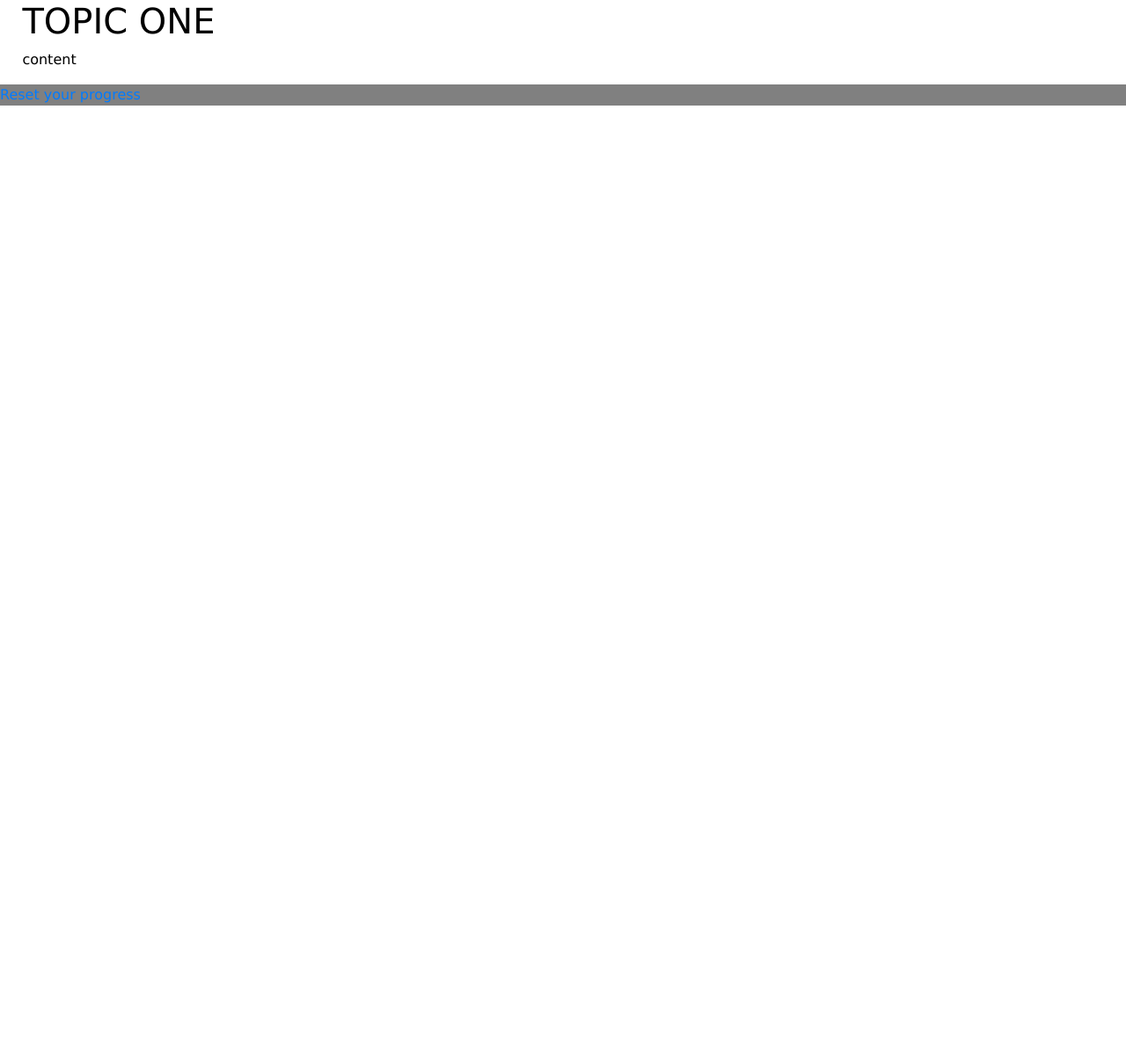
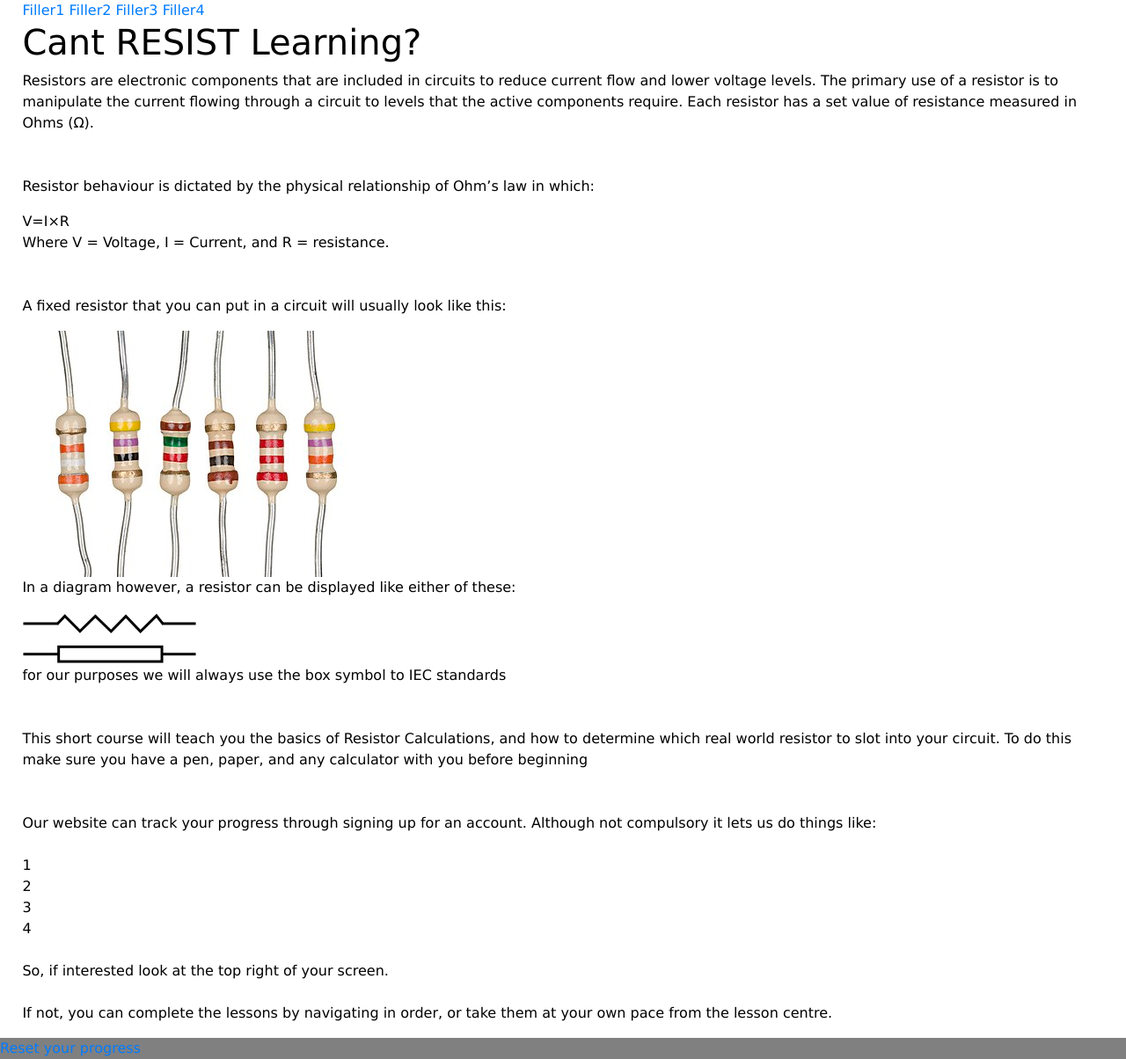
Before and after one commit to lfelstead/CITS3403_Project, a Flask app: page / in a window 1280 px wide. Shown: the part 45-1249 px from the top of the page at 88% size. Before the commit the page ends 165 px from the top, so only its background shows below. Run offline with Flask 2, Linux system fonts and the light colour scheme; some libraries are stand-ins or nearby versions.

Commit message:
website now can flashes messages and renamed homepage

```diff
--- a/app/forms.py
+++ b/app/forms.py
@@ -1,6 +1,7 @@
 from flask_wtf import FlaskForm
 from flask_wtf.file import FileField, FileAllowed
 from flask_login import current_user
+from flask import flash
 from wtforms import StringField, PasswordField, SubmitField, BooleanField, IntegerField, TextAreaField
 from wtforms.validators import DataRequired, Length, Email, EqualTo, ValidationError
 from app.models import User
@@ -29,14 +30,14 @@ class RegistrationForm(FlaskForm):
         user = User.query.filter(func.lower(User.username) == func.lower(username.data)).first()
 
         if user:
-            raise ValidationError('That username is taken. Please choose a different one')
+            flash('That username is taken. Please choose a different one', 'danger')
         elif not bool(re.match("^[A-Za-z0-9_]*$", username.data)):
-            raise ValidationError('Usernames can only consist of letters, numbers and/or underscores. Please choose a different one')
+            flash('Usernames can only consist of letters, numbers and/or underscores. Please choose a different one', 'danger')
 
     def validate_email(self, email):
         user = User.query.filter_by(email=email.data).first()
         if user:
-            raise ValidationError('That email is taken. Please choose a different one')
+            flash('That email is taken. Please choose a different one', 'danger')
 
 class LoginForm(FlaskForm):
     email = StringField('Email', validators=[DataRequired(),Email()])
@@ -59,9 +60,9 @@ class EditProfileForm(FlaskForm):
             user = User.query.filter(func.lower(User.username) == func.lower(self.username.data)).first()
 
             if user is not None:
-                raise ValidationError('That username is taken. Please choose a different one')
+                flash('That username is taken. Please choose a different one', 'danger')
             elif not bool(re.match("^[A-Za-z0-9_]*$", username.data)):
-                raise ValidationError('Usernames can only consist of letters, numbers and/or underscores. Please choose a different one')
+                flash('Usernames can only consist of letters, numbers and/or underscores. Please choose a different one', 'danger')
 
 
 def Make_Questions():
--- a/app/routes.py
+++ b/app/routes.py
@@ -11,7 +11,7 @@ from sqlalchemy import func
 @app.route("/")
 @app.route("/home")
 def home():
-    return render_template("topics/home.html")
+    return render_template("home.html")
 
 @app.route("/one")
 def one():
@@ -62,6 +62,7 @@ def quiz():
 
             return redirect(url_for('results'))
         return render_template("quiz.html", data=data, form=form)
+    flash('Please login to begin the quiz', 'info')
     return redirect(url_for('login'))
 
 @app.route("/results", methods = ['GET','POST'])
@@ -89,7 +90,7 @@ def register():
         user = User(username=form.username.data, email=form.email.data, password=bcrypt.generate_password_hash(form.password.data).decode('utf-8'))
         db.session.add(user)
         db.session.commit()
-        flash(f'Account Created For {form.username.data}.', 'success')
+        flash("Account successfully created! Please login with your creditials", "success")
         return redirect(url_for('login'))
     return render_template('register.html', title= 'Registration', form=form)
 
@@ -98,12 +99,15 @@ def login():
     if current_user.is_authenticated:
         return redirect(url_for('home'))
     form = LoginForm()
-    if form.validate_on_submit():
-        user = User.query.filter_by(email=form.email.data).first()
-        if user and bcrypt.check_password_hash(user.password, form.password.data):
-            login_user(user,remember=form.remember.data)
-            next_page = request.args.get('next')
-            return redirect(next_page) if next_page else redirect(url_for('home'))
+    if form.is_submitted():
+        if form.validate_on_submit():
+            user = User.query.filter_by(email=form.email.data).first()
+            if user and bcrypt.check_password_hash(user.password, form.password.data):
+                login_user(user,remember=form.remember.data)
+                next_page = request.args.get('next')
+                return redirect(next_page) if next_page else redirect(url_for('home'))
+        else:
+            flash("Sorry, we don't have an account linked to that username and password. Please check your spelling or create an account.", "danger")
 
     return render_template('login.html', title= 'Login', form=form)
 
--- a/app/templates/HomeScreen.html
+++ b/app/templates/home.html
@@ -1,23 +1,5 @@
-<!DOCTYPE html>
-<html>
-  <head>
-    <!-- Tab title -->
-    <title>Website Title</title>
-
-    <!-- link stylesheet for topbar-->
-    <link
-      rel="stylesheet"
-      href="{{url_for('static', filename='css/layout.css')}}"
-    />
-  </head>
-  <body>
-    <!-- create topbar-->
-    <div id="topbar">
-      <a class="active" href="#home">Home</a>
-      <a href="#Lesson-Centre">Lesson Centre</a>
-      <a href="#References">References</a>
-      <a href="#About">About</a>
-    </div>
+{% extends "layout.html" %}
+{% block content %}
 
     <!-- create sidebar -->
     <div class="sidebar">
@@ -103,5 +85,4 @@
       type="text/javascript"
       src="{{url_for('static', filename='js/TopBar.js')}}"
     ></script>
-  </body>
-</html>
+{% endblock %}
--- a/app/templates/layout.html
+++ b/app/templates/layout.html
@@ -49,6 +49,9 @@
       {% endif %}
     </ul>
   </header>
+  {% for category, message in get_flashed_messages(with_categories=True) %}
+    <div class="alert alert-{{category}}" role="alert">{{ message }}</div>
+  {% endfor %}
   <div id="body-wrapper">
     <main id="content">
       {% block content %}{% endblock %}
--- a/app/templates/register.html
+++ b/app/templates/register.html
@@ -5,8 +5,7 @@
         <form method = "POST" action="">
             {{ form.hidden_tag() }}
             <fieldset class = "form-group">
-                <legend class = "border-bottom mb-4"> Join Today </legend>
-                <div class = "form-group">
+                <div class = "form-group border-bottom mb-4">
                     {{ form.username.label(class="form-control-label") }}
                     {% if form.username.errors %}
                         {{ form.username(class="form-control form-control-lg is-invalid") }}
```
Also changed, not shown: app/templates/login.html (+4 -5 lines).
